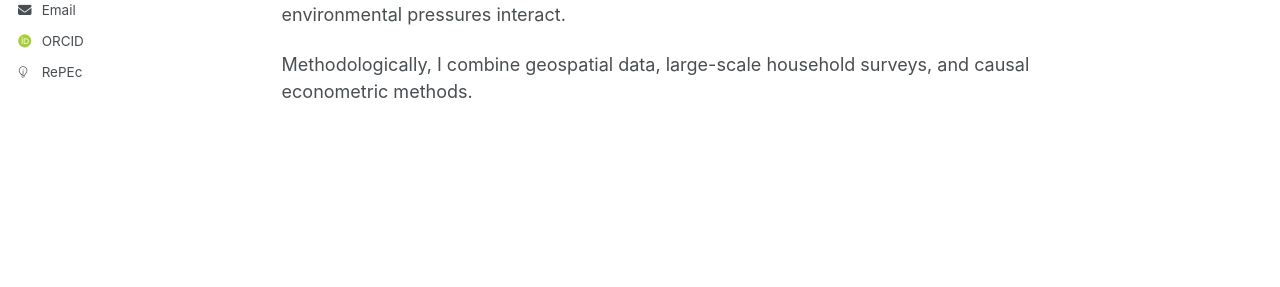
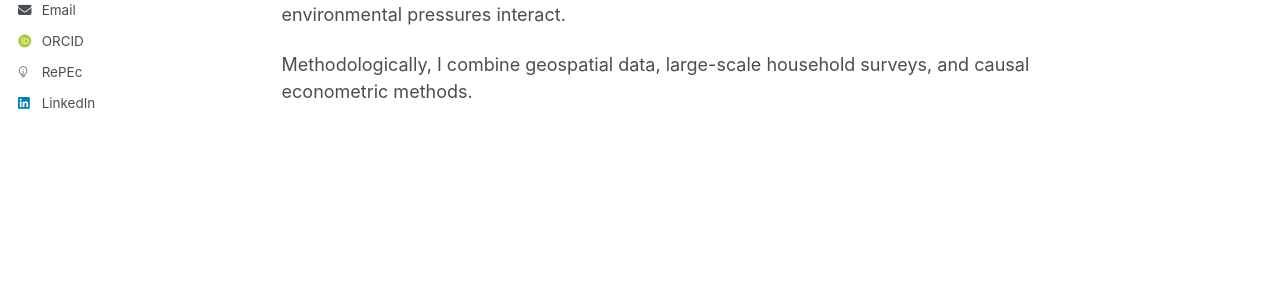
Before and after one commit to EvieGraus/eviegraus.github.io, a Jekyll site: the page built from _pages/about.md, in a window 1280 px wide. Shown: the part 422-709 px from the top of the page. Built offline with Jekyll 4.4.1, drawn with Linux system fonts in a browser that asks for light colours; some web fonts are replaced; a script bundle is joined from its source files by our own code; library files that are not in the unit come from our copies.

Commit message:
Update _config.yml
Signed-off-by: EvieGraus <grausevie@gmail.com>

```diff
--- a/_config.yml
+++ b/_config.yml
@@ -67,7 +67,7 @@ author:
   keybase          : # Username
   instagram        : # Username
   lastfm           : # Username
-  linkedin         : #"https://lu.linkedin.com/in/eviegraus"
+  linkedin         : "www.linkedin.com/in/eviegraus"
   mastodon         : # URL
   medium           : # URL
   pinterest        : # Username
```
